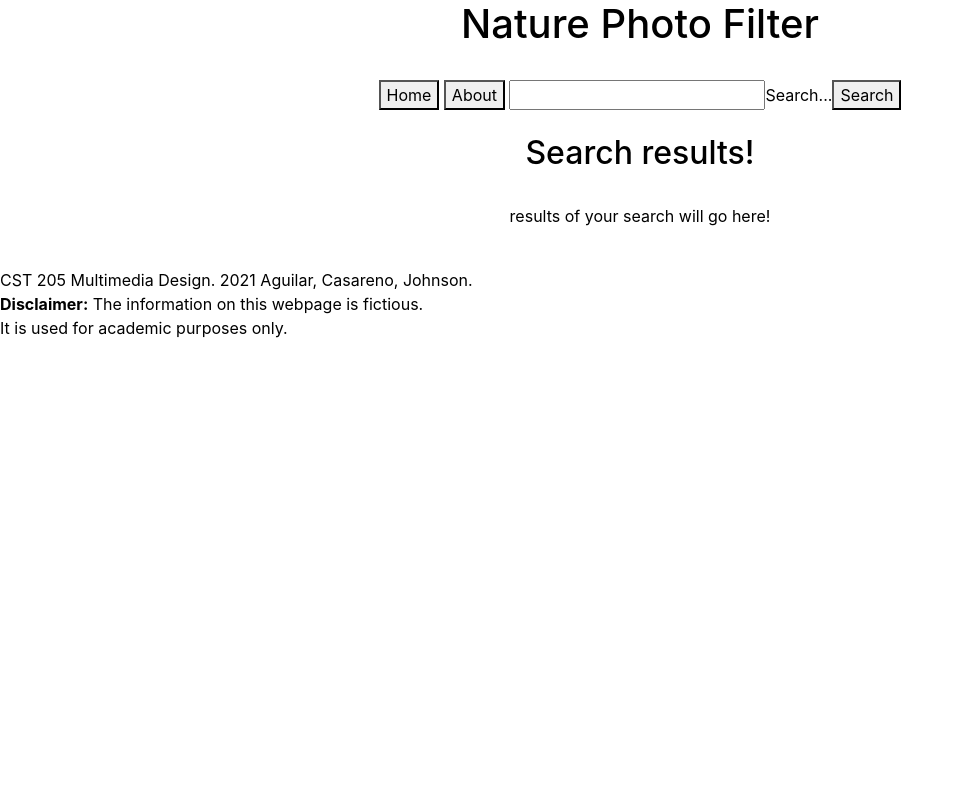
After one commit to MasonJason23/CST-205-Final-Project, a Flask app: template webapp/templates/displayResults.html in a window 1280 px wide. The commit adds this page. Shown: the whole page, without its empty margins (0-963 px from the left). Run offline with Flask 2, Linux system fonts and the light colour scheme; the template is opened without the code that fills it, so the values that code supplies are empty; parts of the project's set-up code (start-up, migrations or seed data) failed here and were passed over; some libraries are stand-ins or nearby versions.

Commit message:
created displayResults and updated other files

```diff
--- a/webapp/app.py
+++ b/webapp/app.py
@@ -1,4 +1,5 @@
 from flask import Flask, render_template, request
+from flask.templating import render_template_string
 from flask_bootstrap import Bootstrap
 # from gpiozero import MotionSensor
 # from picamera import PiCamera
@@ -11,3 +12,14 @@ bootstrap = Bootstrap(app)
 @app.route('/')
 def home():
     return render_template('index.html')
+
+
+@app.route('/about')
+def about():
+    return render_template('about.html')
+
+
+@app.route('results', methods="GET, POST")
+def search():
+    # this needs to pass info from search into the html file
+    return render_template('displayResults.html')
--- a/webapp/static/style.css
+++ b/webapp/static/css/style.css
@@ -2,7 +2,7 @@ body {
 	color: black;
 }
 
-h1 {
+h1, nav, h2 {
 	text-align: center;
 }
 
--- /dev/null
+++ b/webapp/templates/displayResults.html
@@ -0,0 +1,57 @@
+{{ bootstrap.load_css() }}
+
+<DOCTYPE html>
+<html>
+	<head>
+		<title>CST 205 Final Project</title>
+		<link href="style.css" rel="stylesheet" type="text/css"/>
+	</head>
+
+    <style type="stylesheet">
+
+    body {
+        color: black;
+    }
+
+    h1, nav, h2 {
+        text-align: center;
+    }
+
+    p {
+        text-align: center;
+    }
+
+    div {
+        text-align: center;
+    }
+    </style>
+
+	<h1>
+		Nature Photo Filter
+	</h1>
+	<br>
+
+	<nav>
+		<button>Home</button>
+		<button>About</button>
+		<input type="text">Search...<button>Search</button>
+
+	</nav>
+	<br>
+
+	<body>
+        <h2>Search results!</h2>
+        <br>
+        <p>results of your search will go here!</p>
+
+    </body>
+	<br>
+
+	<footer>
+		CST 205 Multimedia Design. 2021 Aguilar, Casareno, Johnson. <br>
+        <strong>Disclaimer:</strong> The information on this webpage is fictious. <br>
+        It is used for academic purposes only.
+	</footer>
+
+
+</html>
```
Also changed, not shown: webapp/templates/about.html (added, +64 -0 lines), webapp/templates/index.html (+30 -4 lines).
